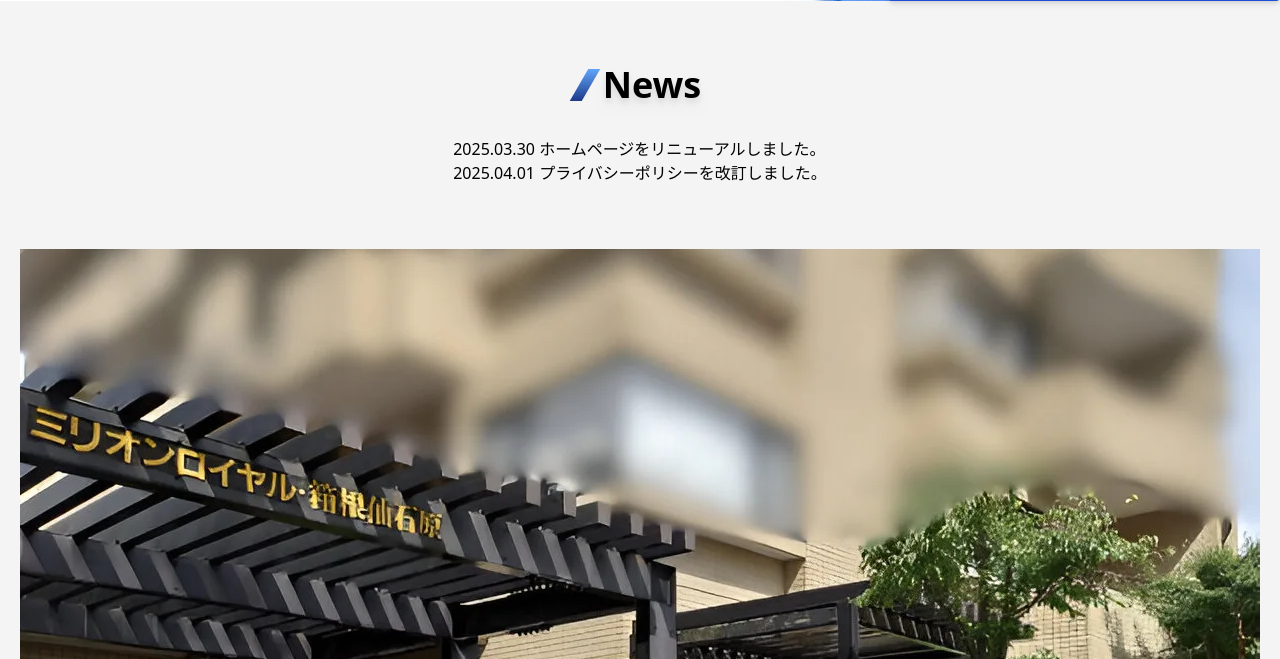
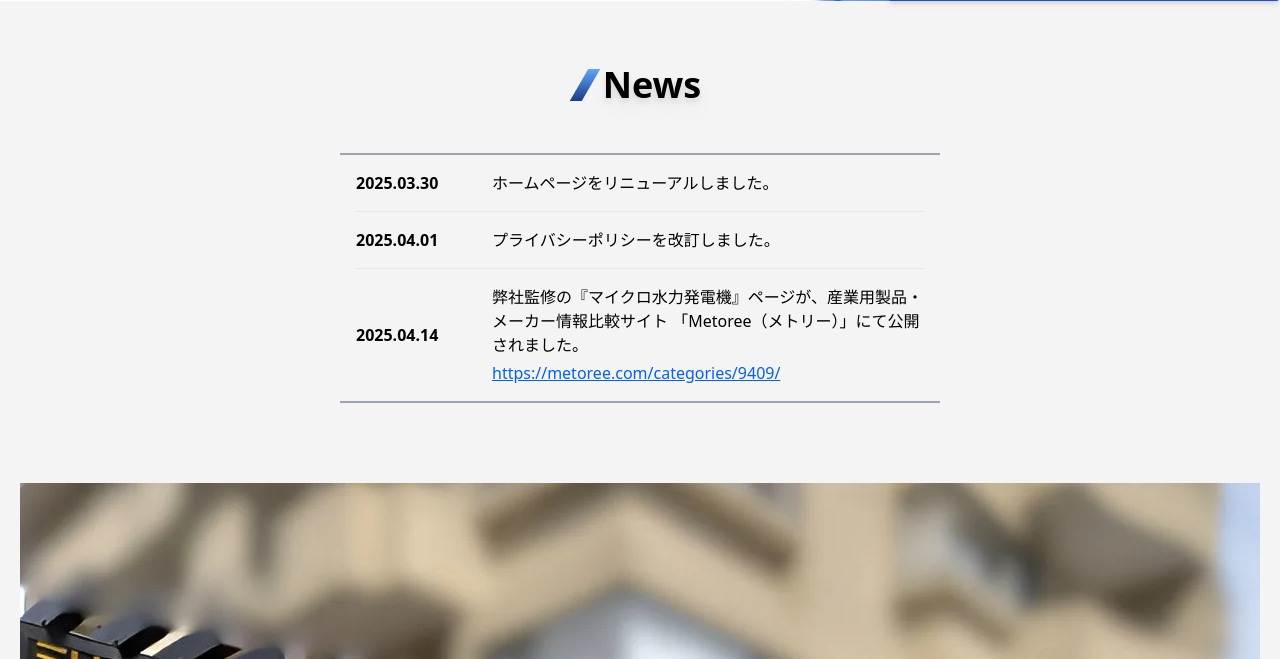
Before and after one commit to taimomo/HP_remake, a PHP site: page /httpdocs/index.php in a window 1280 px wide. Shown: the part 521-1180 px from the top of the page. Run offline with PHP 8.4, Linux system fonts and the light colour scheme; style sheets or scripts are compiled from the project's sources; some libraries are stand-ins or nearby versions; some web fonts are replaced.

Commit message:
tailwindcss setting to timeline

```diff
--- a/httpdocs/css/style.css
+++ b/httpdocs/css/style.css
@@ -41,35 +41,6 @@ main {
             }
             h3 {
                 font-size: 1.3rem;
-            }
-        }
-
-        .section_wrap {
-            display: grid;
-            justify-content: center;
-            margin: 2rem 0 1rem 0;
-
-            @media screen and (max-width: 425px) {
-                margin-top: 1rem;
-            }
-
-            .section_title {
-                display: grid;
-                grid-template-columns: auto 1fr;
-                align-items: center; /* ← 縦中央揃え */
-                column-gap: 1rem;
-                text-align: left;
-            }
-            .decor {
-                width: 10px;
-                height: 1.8rem;
-                background: linear-gradient(to bottom, #4a90e2, #2e4488);
-                transform: skewX(-30deg);
-            }
-            h2 {
-                font-weight: bold;
-                text-shadow: 2px -1px 3px #fff,
-                    -2px -2px 5px rgba(70, 70, 70, 0.5);
             }
         }
 
--- a/httpdocs/index.php
+++ b/httpdocs/index.php
@@ -30,24 +30,49 @@ include 'header.php';
 <main>
     <!-- News セクション -->
     <section id="news" class="py-8">
-        <div class="grid justify-center overflow-hidden">
+        <div class="grid justify-center px-4 overflow-hidden">
             <div class="grid justify-center my-8 max-[425px]:mt-4">
                 <div class="grid grid-cols-[auto_1fr] items-center gap-3 text-left">
                     <span class="w-3 h-8 bg-gradient-to-b from-blue-400 to-blue-900 -skew-x-[30deg] block"></span>
                     <h2 class="font-bold text-4xl max-[768px]:text-3xl max-[425px]:text-2xl drop-shadow-lg">News</h2>
                 </div>
             </div>
-            <ul class="time_items">
-                <li class="time_list">
-                    <time datetime="2025-03-30">2025.03.30</time>
-                    <span class="time_title">
+            <ul
+                class="mx-auto px-4 my-4 max-h-[300px] max-w-[600px] overflow-auto border-t-2 border-b-2 border-gray-400 max-[425px]:max-w-[300px]">
+                <!-- リストアイテム -->
+                <li
+                    class="grid grid-cols-1 md:grid-cols-[120px_1fr] gap-4 items-center py-4 border-b border-gray-200 last:border-b-0">
+                    <time class="font-bold w-full mb-2 md:mb-0 md:w-auto" datetime="2025-03-30">
+                        2025.03.30
+                    </time>
+                    <span class="w-full min-w-0 break-words">
                         ホームページをリニューアルしました。
                     </span>
                 </li>
-                <li class="time_list">
-                    <time datetime="2025-04-01">2025.04.01</time>
-                    <span class="time_title">
+
+                <li
+                    class="grid grid-cols-1 md:grid-cols-[120px_1fr] gap-4 items-center py-4 border-b border-gray-200 last:border-b-0">
+                    <time class="font-bold w-full mb-2 md:mb-0 md:w-auto" datetime="2025-04-01">
+                        2025.04.01
+                    </time>
+                    <span class="w-full min-w-0 break-words">
                         プライバシーポリシーを改訂しました。
+                    </span>
+                </li>
+
+                <li
+                    class="grid grid-cols-1 md:grid-cols-[120px_1fr] gap-4 items-center py-4">
+                    <time class="font-bold w-full mb-2 md:mb-0 md:w-auto" datetime="2025-04-14">
+                        2025.04.14
+                    </time>
+                    <span class="w-full grid gap-y-1 min-w-0">
+                        弊社監修の『マイクロ水力発電機』ページが、産業用製品・メーカー情報比較サイト
+                        「Metoree（メトリー）」にて公開されました。<br>
+                        <a
+                            href="https://metoree.com/categories/9409/"
+                            class="text-[#005eff] underline break-words min-w-0">
+                            https://metoree.com/categories/9409/
+                        </a>
                     </span>
                 </li>
             </ul>
```
